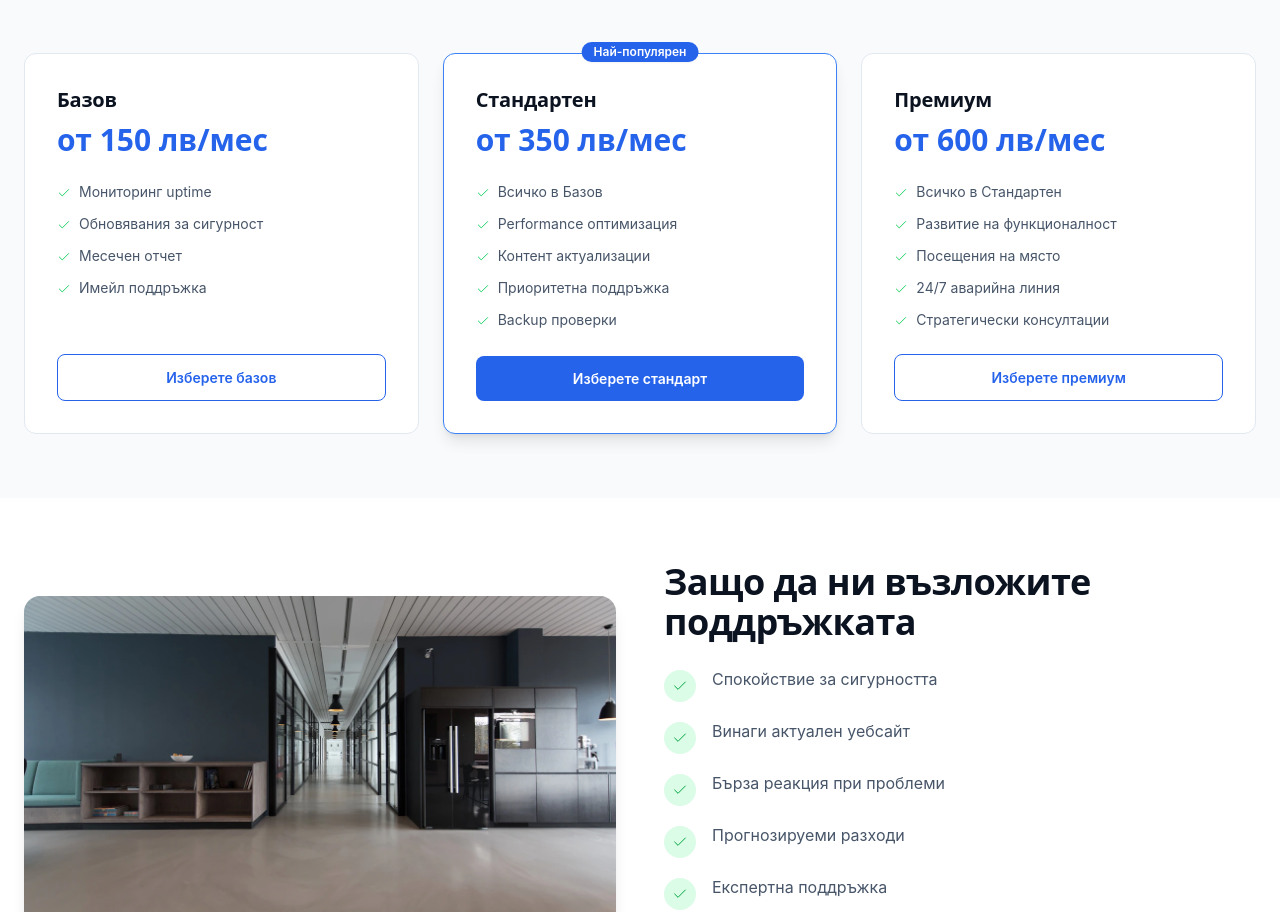
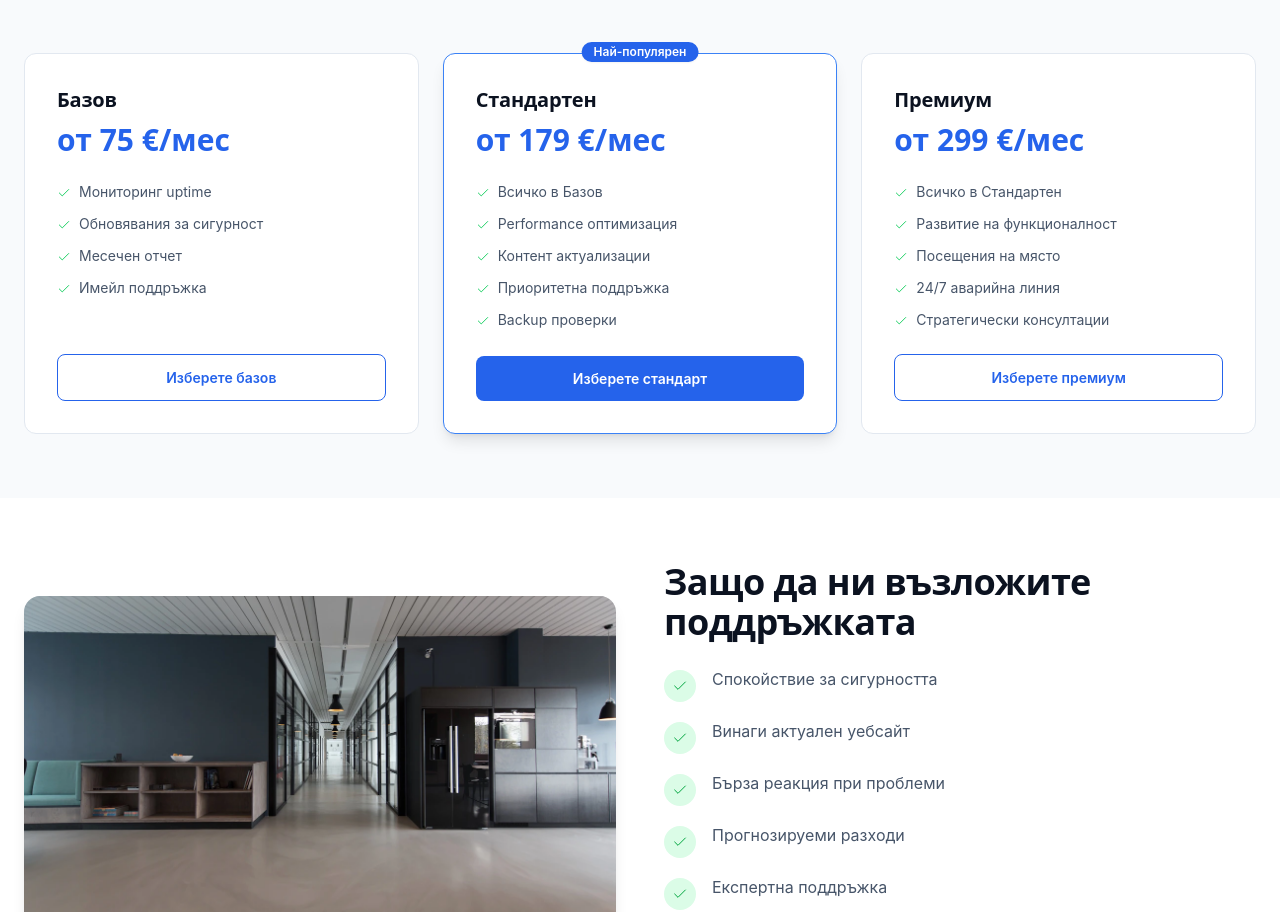
Before and after one commit to kvatev/TideLayer, a React (Vite) app: page /web-solutions/website-maintenance in a window 1280 px wide. Shown: the part 1484-2396 px from the top of the page. Built offline with nearby package versions, Linux system fonts and the light colour scheme.

Commit message:
fix(pricing): convert all prices across the site to Euro (€)

```diff
--- a/src/pages/legal/Terms.tsx
+++ b/src/pages/legal/Terms.tsx
@@ -76,7 +76,7 @@ export function Terms() {
                 <h2 className="text-xl sm:text-2xl md:text-3xl font-heading font-bold text-navy-900 mb-5">3. Запитвания и оферти</h2>
                 <div className="text-slate-600 leading-relaxed space-y-4">
                   <p>Чрез контактните форми на сайта можете да ни изпратите запитване. Ние се ангажираме да отговорим в разумни срокове (обикновено в рамките на 1 работен ден).</p>
-                  <p>Всяка изготвена от нас оферта е валидна за посочения в нея период (обикновено 14–30 дни), освен ако не е указано друго. Цените в офертите се посочват с изрично уточнение относно ДДС.</p>
+                  <p>Всяка изготвена от нас оферта е валидна за посочения в нея период (обикновено 14–30 дни), освен ако не е указано друго. Всички цени в сайта и в офертите се посочват в евро (€ / EUR) с изрично уточнение относно ДДС.</p>
                   <p>Сключването на договор за услуги изисква писмено съгласие (по имейл или подписан документ) от двете страни.</p>
                 </div>
               </section>
--- a/src/pages/networks-it/MonthlySupport.tsx
+++ b/src/pages/networks-it/MonthlySupport.tsx
@@ -20,7 +20,7 @@ export function MonthlySupport() {
     {
       name: 'Essential',
       description: 'За малки екипи с базови нужди',
-      price: 'от 299 лв/мес',
+      price: 'от 149 €/мес',
       features: [
         'Мониторинг на инфраструктура 24/7',
         'Patch management (OS и софтуер)',
@@ -35,7 +35,7 @@ export function MonthlySupport() {
     {
       name: 'Professional',
       description: 'За растящи бизнеси с по-високи изисквания',
-      price: 'от 599 лв/мес',
+      price: 'от 299 €/мес',
       features: [
         'Всичко в Essential',
         'Управление на антивирус и сигурност',
--- a/src/pages/web-solutions/WebsiteMaintenance.tsx
+++ b/src/pages/web-solutions/WebsiteMaintenance.tsx
@@ -83,20 +83,20 @@ export function WebsiteMaintenance() {
             {[
               {
                 name: 'Базов',
-                price: 'от 150 лв/мес',
+                price: 'от 75 €/мес',
                 features: ['Мониторинг uptime', 'Обновявания за сигурност', 'Месечен отчет', 'Имейл поддръжка'],
                 cta: 'Изберете базов'
               },
               {
                 name: 'Стандартен',
-                price: 'от 350 лв/мес',
+                price: 'от 179 €/мес',
                 features: ['Всичко в Базов', 'Performance оптимизация', 'Контент актуализации', 'Приоритетна поддръжка', 'Backup проверки'],
                 cta: 'Изберете стандарт',
                 popular: true
               },
               {
                 name: 'Премиум',
-                price: 'от 600 лв/мес',
+                price: 'от 299 €/мес',
                 features: ['Всичко в Стандартен', 'Развитие на функционалност', 'Посещения на място', '24/7 аварийна линия', 'Стратегически консултации'],
                 cta: 'Изберете премиум'
               }
```
